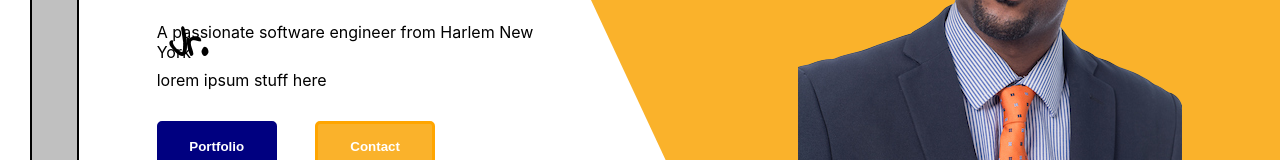
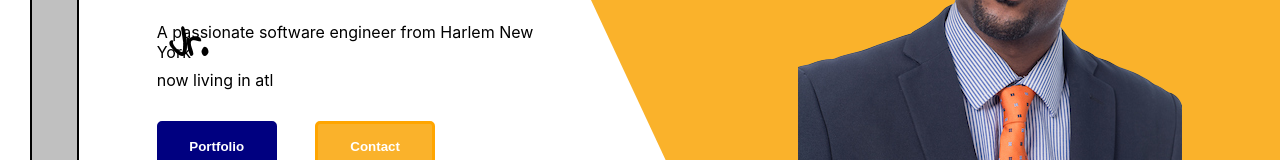
Before and after one commit to cyberstizz/charleslambjr, a React (Create React App) app: page / in a window 1280 px wide. Shown: the part 318-478 px from the top of the page. Built offline with nearby package versions, Linux system fonts and the light colour scheme.

Commit message:
just tinkered with the lorem ipsum message

```diff
--- a/src/App.js
+++ b/src/App.js
@@ -27,7 +27,7 @@ function App() {
       <br/>
       <div className="name">Charles Lamb Jr.</div>
       <div className="topSlogan">A passionate software engineer from Harlem New York</div>
-      <div className="bottomSlogan">lorem ipsum stuff here</div>
+      <div className="bottomSlogan">now living in atl</div>
       <div className="buttons">
       <button className="portfolioButton">Portfolio</button>
       <button className="contactButton">Contact</button>
```
